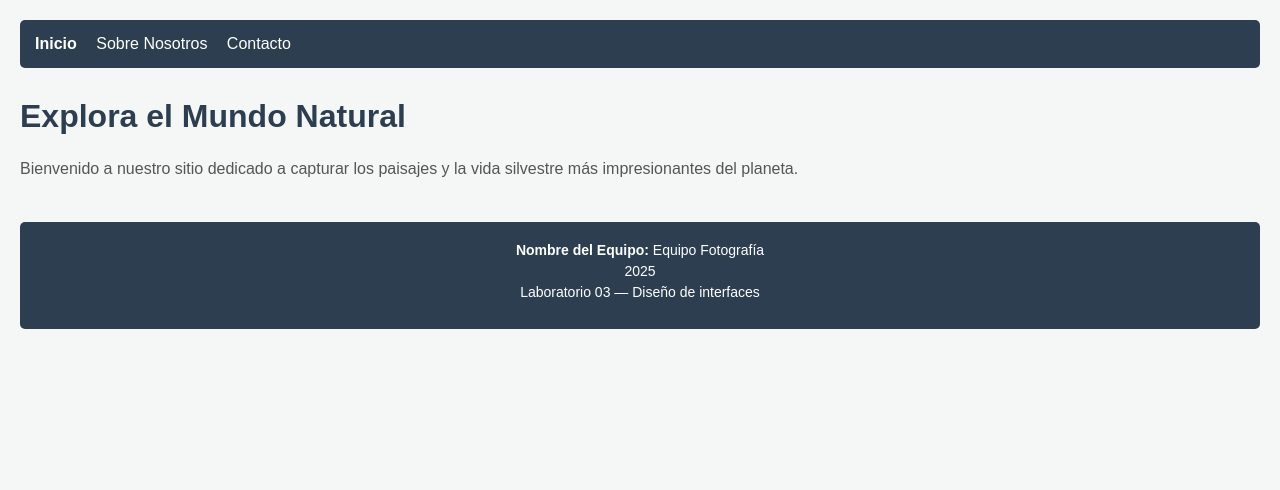
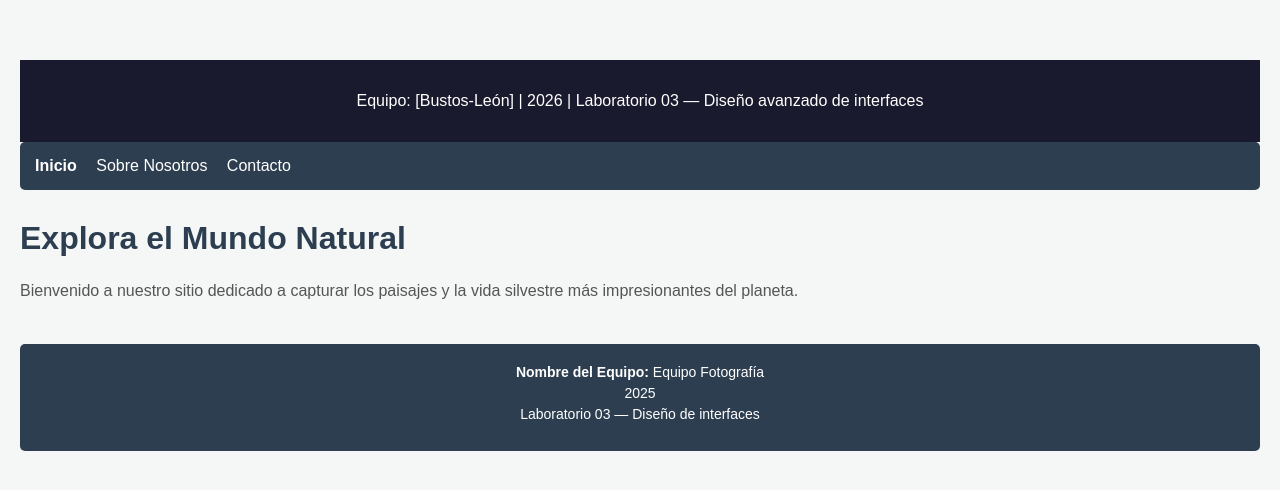
Before and after one commit to Michi-leon/lab-git-sem03, a plain HTML site: page index.html in a window 1280 px wide. Drawn offline with Linux system fonts and the light colour scheme.

Commit message:
feat: agrega footer a index.html

```diff
--- a/index.html
+++ b/index.html
@@ -4,6 +4,9 @@
     <meta charset="UTF-8">
     <title>Fotografía de Naturaleza - Inicio</title>
 </head>
+<footer style="background:#1a1a2e;color:white;text-align:center;padding:16px;margin-top:40px">
+<p>Equipo: [Bustos-León] | 2026 | Laboratorio 03 — Diseño avanzado de interfaces</p>
+</footer>
 <body style="font-family: Arial, sans-serif; margin: 0; padding: 20px; background-color: #f4f7f6;">
 
     <nav style="background-color: #2c3e50; padding: 15px; border-radius: 5px;">
```
